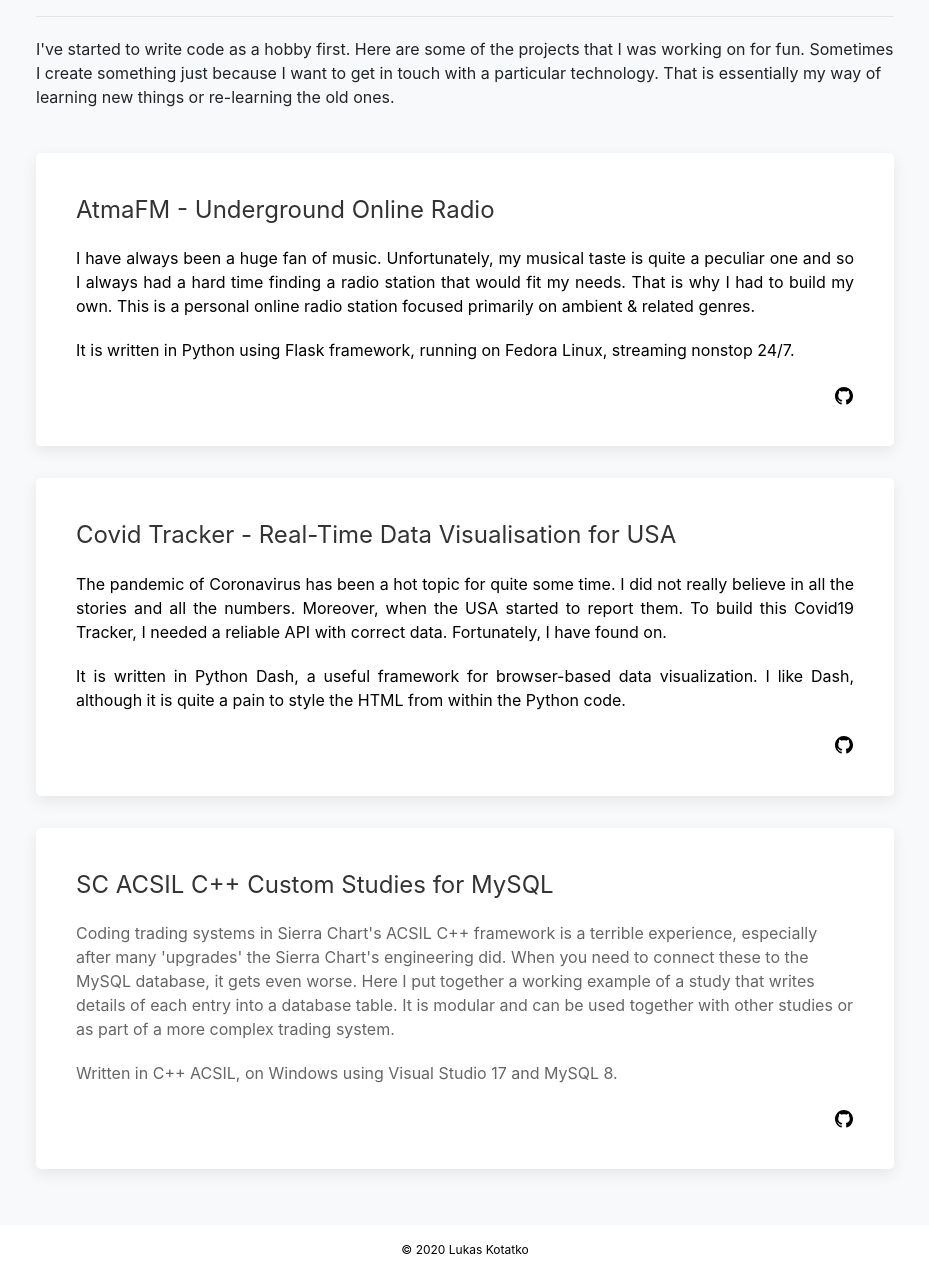
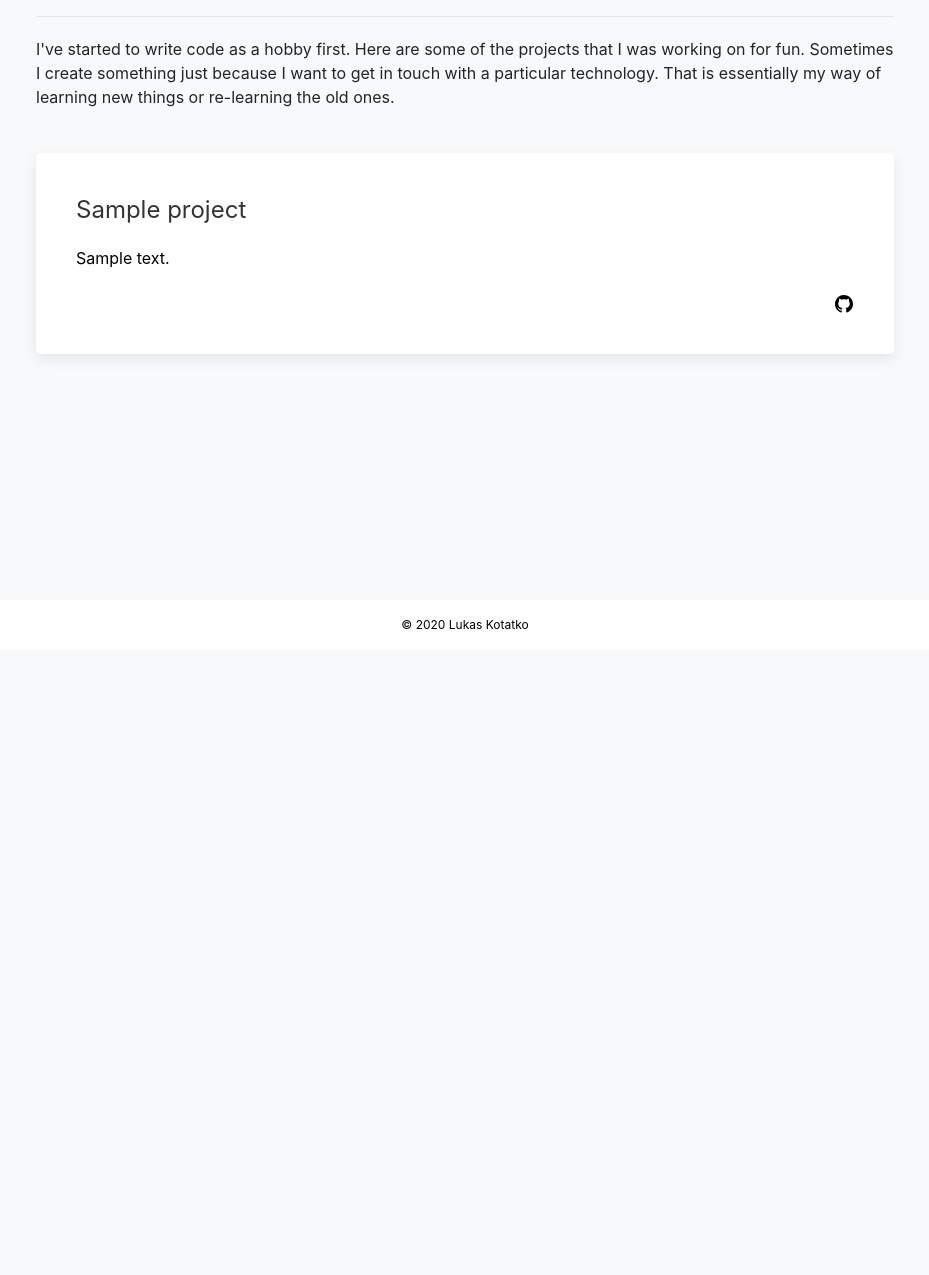
Before and after one commit to ExperimentalHypothesis/personal-blog, a Flask app: page /projects in a window 1280 px wide. Shown: the part 150-1425 px from the top of the page, without its empty margins (175-1104 px from the left). After the commit the page ends 779 px from the top, so only its background shows below. Run offline with Flask 2, Linux system fonts and the light colour scheme; tables that the repository leaves empty hold one stand-in row (values such as "Sample post"); some libraries are stand-ins or nearby versions.

Commit message:
projects rendered from db

```diff
--- a/application/forms.py
+++ b/application/forms.py
@@ -1,6 +1,7 @@
 from flask_wtf import FlaskForm, RecaptchaField
 from wtforms import StringField, TextAreaField, SubmitField, PasswordField
 from wtforms.validators import DataRequired, Length, Email
+
 
 class ContactForm(FlaskForm):
     """ Contact form """
--- a/application/routes.py
+++ b/application/routes.py
@@ -6,7 +6,7 @@ from flask_login import login_user, logout_user, current_user, login_required
 
 from . import bcrypt
 from .forms import ContactForm, PostForm, AdminForm
-from .models import db, MessageModel, PostModel, AdminModel
+from .models import db, MessageModel, PostModel, ProjectModel, AdminModel
 
 
 @app.route('/')
@@ -28,7 +28,9 @@ def about():
 
 @app.route('/projects')
 def projects():
-    return render_template("projects.html")
+    """ Route for seeing all my projects """
+    projects = ProjectModel.query.all()
+    return render_template("projects.html", projects=projects)
 
 
 @app.route('/post/add', methods=["GET", "POST"])
--- a/application/templates/projects.html
+++ b/application/templates/projects.html
@@ -8,35 +8,33 @@
     <p>I've started to write code as a hobby first. Here are some of the projects that I was working on for fun. Sometimes I create something just because I want to get in touch with a particular technology. That is essentially my way of learning new things or re-learning the old ones.</p>
 <br>
 
-<a style="text-decoration: none; text-align: justify; color: black !important;" href="http://www.atma-fm.eu" target="_blank">
-    <div class="uk-card uk-card-default uk-card-hover uk-card-body jumbotron">
-        <h3 class="uk-card-title">AtmaFM - Underground Online Radio</h3>
-        <p>I have always been a huge fan of music. Unfortunately, my musical taste is quite a peculiar one and so I always had a hard time finding a radio station that would fit my needs. That is why I had to build my own. This is a personal online radio station focused primarily on ambient & related genres.
-        <p>It is written in Python using Flask framework, running on Fedora Linux, streaming nonstop 24/7.</p>
-        <p style="text-align:right;"><a href="https://github.com/ExperimentalHypothesis/flask-online-radio" target="_blank" uk-icon="github"></a>
-    </div>
-</a>
-
-<a style="text-decoration: none; text-align: justify; color: black !important;" href="https://covidtrackboard.herokuapp.com/" target="_blank">
+{% for project in projects %}
+    {% if project.project_url %}
+        <a style="text-decoration: none; text-align: justify; color: black !important;" href="{{ project.project_url }}" target="_blank">
             <div>
                 <div class="uk-card uk-card-default uk-card-hover uk-card-body jumbotron">
-            <h3 class="uk-card-title">Covid Tracker - Real-Time Data Visualisation for USA</h3>
-            <p>The pandemic of Coronavirus has been a hot topic for quite some time. I did not really believe in all the stories and all the numbers. Moreover, when the USA started to report them. To build this Covid19 Tracker, I needed a reliable API with correct data. Fortunately, I have found on. </p>
-            <p>It is written in Python Dash, a useful framework for browser-based data visualization. I like Dash, although it is quite a pain to style the HTML from within the Python code.</p>
-            <p style="text-align:right;"><a href="https://github.com/ExperimentalHypothesis/dash-covidtrackboard" target="_blank" uk-icon="github"></a>
+                    <h3 class="uk-card-title">{{ project.title }}</h3>
+                    <p>{{ project.description | safe }}</p>
+                    {% if  project.github_url  %}
+                        <p style="text-align:right;"><a href="{{ project.github_url }}" target="_blank" uk-icon="github"></a>
+                    {% endif %}
                 </div>
             </div>
         </a>
-
+    {% else %}
         <div>
             <div class="uk-card uk-card-default uk-card-hover uk-card-body jumbotron">
-        <h3 class="uk-card-title">SC ACSIL C++ Custom Studies for MySQL</h3>
-        <p>Coding trading systems in Sierra Chart's ACSIL C++ framework is a terrible experience, especially after many 'upgrades' the Sierra Chart's engineering did. When you need to connect these to the MySQL database, it gets even worse. Here I put together a working example of a study that writes details of each entry into a database table. It is modular and can be used together with other studies or as part of a more complex trading system.</p>
-        <p>Written in C++ ACSIL, on Windows using Visual Studio 17 and MySQL 8.</p>
-        <p style="text-align:right;"><a href="https://github.com/ExperimentalHypothesis/SC-WriteIntoMySQL" target="_blank" uk-icon="github"></a>
+                <h3 class="uk-card-title">{{ project.title }}</h3>
+                <p>{{ project.description }}</p>
+                {% if  project.github_url  %}
+                    <p style="text-align:right;"><a href="{{ project.github_url }}" target="_blank" uk-icon="github"></a>
+                {% endif %}
             </div>
         </div>
+    {% endif %}
+
+{% endfor%}
+
 </div>
 
-
 {% endblock %}
```
Also changed, not shown: application/models.py (+21 -2 lines), application/templates/____.html (added, +10 -0 lines), application/templates/posts.html (+3 -5 lines), application/lukaskotatko.db, 1 other file. Lines whose indentation alone changed are shown as unchanged.
